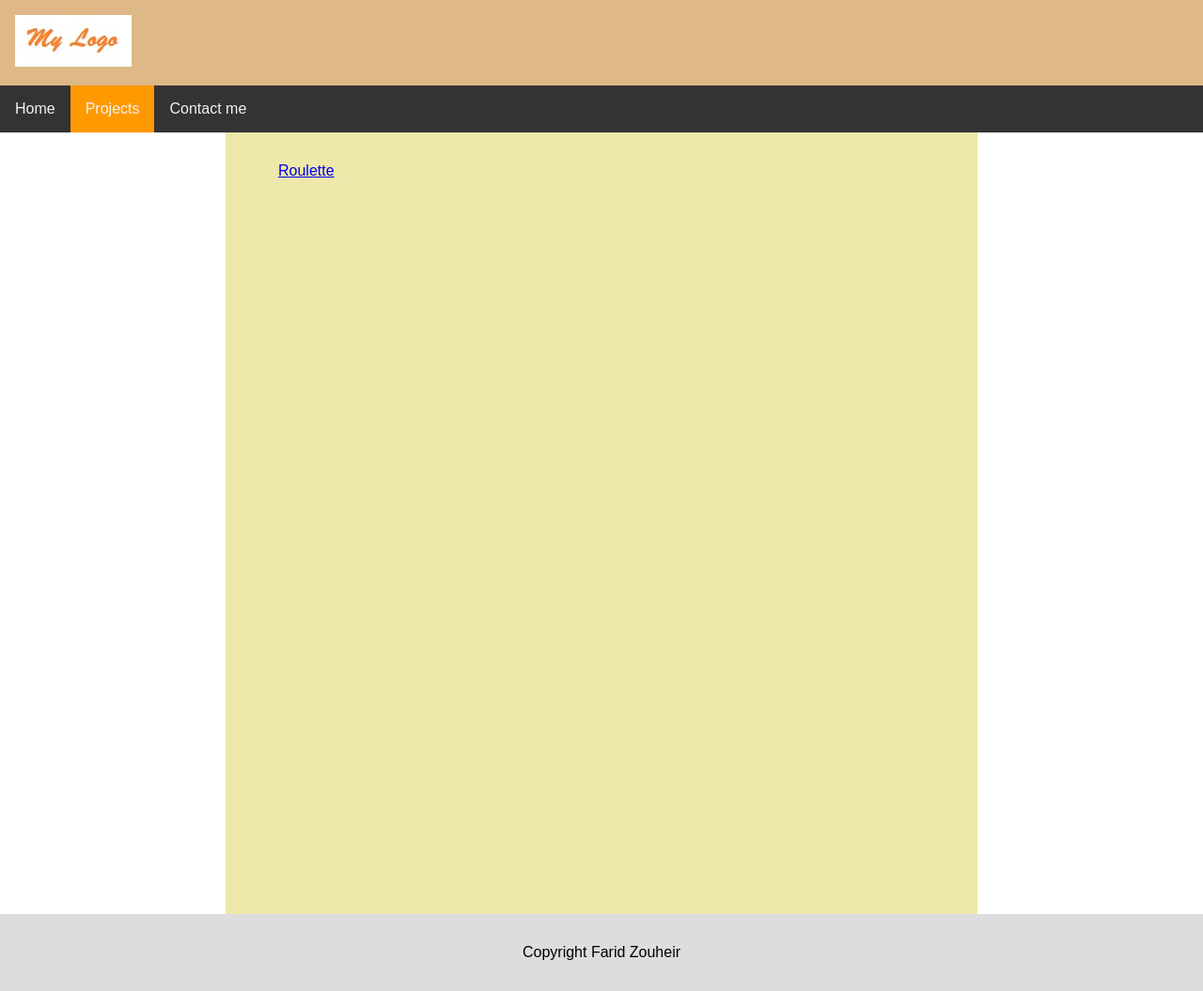
After one commit to zhrfrd/MyWebsite, a PHP site: page /sectionProjects/projects.php in a window 1280 px wide. The commit adds this page. Shown: the whole page at 94% size. Run offline with PHP 8.4, Linux system fonts and the light colour scheme.

Commit message:
Added sections and fixed bugs
Added projects and roulette sections. Fixed Top navigation bar: active color changes when page is changed

```diff
--- a/assets/header.php
+++ b/assets/header.php
@@ -2,7 +2,7 @@
     echo '
         <header id="header">
             <div id="headerContent">
-                <img src="images/homepageLogo.jpg" alt="Homepage logo">
+                <img src="../images/homepageLogo.jpg" alt="Homepage logo">
             </div>
         </header>
     ';
--- a/assets/navigation.php
+++ b/assets/navigation.php
@@ -2,9 +2,9 @@
     echo '
         <nav id="navigation">
             <div id="navigationContent">
-                <a id="active" href="">Home</a>
-                <a href="">Contact us</a>
-                <a href="">FAQ</a>
+                <a id="index" href="../index.php">Home</a>
+                <a id="projects" href="../sectionProjects/projects.php">Projects</a>
+                <a id="contactMe" href="">Contact me</a>
             </div>
         </nav>
     ';
--- /dev/null
+++ b/sectionProjects/projects.php
@@ -0,0 +1,43 @@
+<!DOCTYPE html>
+<html lang="en">
+<head>
+    <meta charset="UTF-8">
+    <meta http-equiv="X-UA-Compatible" content="IE=edge">
+    <meta name="viewport" content="width=device-width, initial-scale=1.0">
+    <title>Projects</title>
+    <link rel="stylesheet" href="../stylesheets/pageStyle.css">
+</head>
+<body>
+    <?php include '../assets/header.php' ?>   <!-- Header of the page -->
+    <?php include '../assets/navigation.php' ?>   <!-- Top navigtion menu -->
+    <!--<nav>
+        <div id="sideNavigationContent" style="width:20%">
+            <a href="#" class="w3-bar-item w3-button">Link 1</a>
+            <a href="#" class="w3-bar-item w3-button">Link 2</a>
+            <a href="#" class="w3-bar-item w3-button">Link 3</a>
+          </div>
+    </nav>-->
+    <main id="main">
+        <section class="section">
+            <div id="projects">
+                <ul>
+                    <a href="roulette.php">Roulette</a><br>
+                </ul>
+            </div>
+        </section>
+    </main>
+    <?php include '../assets/footer.php' ?>   <!-- Footer of the page -->
+
+    <!-- Javascript -->
+    <script>
+
+        changeNavActiveId();   //Change the id of the tab (inside the top navigation) relative the the actual page to "active" in order change the color through CSS
+
+        function changeNavActiveId()
+        {
+            document.getElementById("projects").id = "active";
+        }
+
+    </script>
+</body>
+</html>
--- a/stylesheets/pageStyle.css
+++ b/stylesheets/pageStyle.css
@@ -60,7 +60,6 @@ body
 
 #sideNavigationContent a
 {
-
     color: #f2f2f2;
     display: block;
     padding: 16px 16px;
@@ -84,6 +83,7 @@ body
 
 #main
 {
+    min-height: 100vh;
     max-width: 60%;
     margin: auto;   /*Center horizontally the container*/
     background-color: palegoldenrod;   /*To eliminate and put inside body. Delete #main in css*/
@@ -94,10 +94,21 @@ body
 
 /*-----------------------------FOOTER-------------------------*/
 
-#footerContent
+#footer
+{
+    bottom: 0;
+    max-width: 100%;
+    background-color: #ddd;
+    color: #000;
+    text-align: center;
+    padding: 16px;
+
+}
+
+/*#footerContent
 {
     background-color: #ddd;
     color: #000;
     text-align: center;
     padding: 16px;
-}
+}*/
```
Also changed, not shown: index.php (+16 -4 lines), sectionProjects/roulette.php (added, +31 -0 lines).
